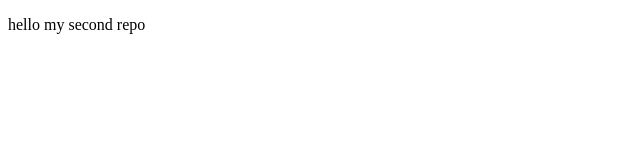
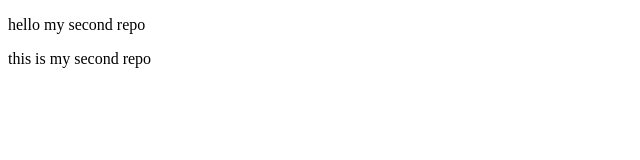
Before and after one commit to Anam9820/My2ndRepo, a plain HTML site: page index.html in a window 1280 px wide. Shown: the whole page, without its empty margins (0-640 px from the left). Drawn offline with Linux system fonts and the light colour scheme.

Commit message:
upload new file

```diff
--- a/index.html
+++ b/index.html
@@ -8,5 +8,6 @@
 </head>
 <body>
     <p>hello my second repo</p>
+    <p>this is my second repo</p>
 </body>
 </html>
```
